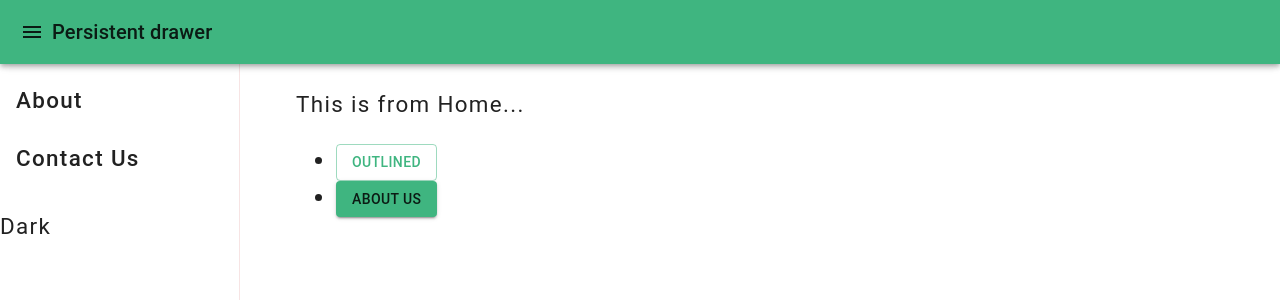
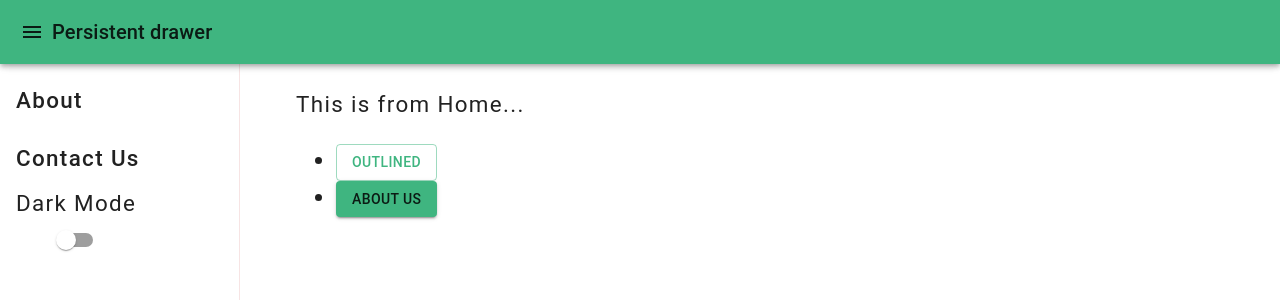
Before and after one commit to trcodeers/nextjs-app, a Next.js app: page / in a window 1280 px wide. Both pictures are taken after a click on the button "open drawer". Shown: the top 300 px of the page. Built offline with nearby package versions, Linux system fonts and the light colour scheme.

Commit message:
dark mode switch

```diff
--- a/src/components/Drawer/DrawerMenu.tsx
+++ b/src/components/Drawer/DrawerMenu.tsx
@@ -1,5 +1,5 @@
 import { useContext } from "react";
-import {  List, ListItem, ListItemText } from "@mui/material";
+import {  FormControlLabel, List, ListItem, ListItemText, Switch } from "@mui/material";
 import {useRouter} from 'next/router';
 import Link from 'next/link';
 import { Tabs } from "../../constants/GlobalConstants";
@@ -12,7 +12,7 @@ const DrawerMenu = (props: Props) =>{
 
     const { onListItemClick } = props
     const router = useRouter()
-    const { handleDarkModeChange } = useContext<any>(DarkModeContext);
+    const {  handleDarkModeChange } = useContext(DarkModeContext);
 
     return (
         <>
@@ -26,7 +26,12 @@ const DrawerMenu = (props: Props) =>{
                         </ListItem>
                     </Link>
                 ))}
-                <p onClick={() => handleDarkModeChange()}>Dark</p>
+                <FormControlLabel
+                    value="top"
+                    control={<Switch onChange={handleDarkModeChange} color="primary" />}
+                    label="Dark Mode"
+                    labelPlacement="top"
+                />
             </List>
         </>
       );
--- a/src/pages/_app.tsx
+++ b/src/pages/_app.tsx
@@ -4,22 +4,25 @@ import Layout from '../components/layout'
 import { createTheme, ThemeProvider, styled } from '@mui/material/styles';
 import theme from "../config/mui";
 import { Paper } from '@mui/material';
-import { useEffect, useState } from 'react';
+import { useState } from 'react';
 import DarkModeContext from '../context/DarkModeContext';
 
 function MyApp({ Component, pageProps }: AppProps) {
 
   const [newTheme, setNewTheme] = useState(theme)
 
+
   const handleDarkModeChange = () => {
-    console.log('newTheme')
-
+    setNewTheme(createTheme({
+      ...newTheme,
+      palette: {
+        mode: newTheme.palette?.mode === 'dark' ? 'light' : 'dark',
+      },
+    }))
   }
 
-  const [user, setUser] = useState("Jesse Hall");
-
   return (
-          <DarkModeContext.Provider value={{user, handleDarkModeChange}}>
+          <DarkModeContext.Provider value={{ handleDarkModeChange }}>
             <ThemeProvider theme={newTheme}>
                   <Paper elevation={0} square={true} style={{ minHeight: '100vh'}}>
                     <Layout>
```
